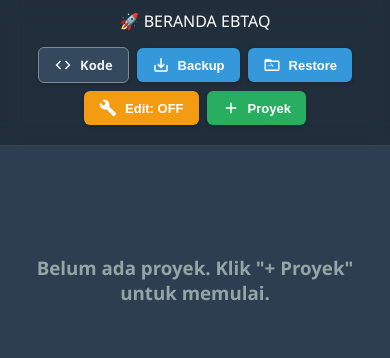
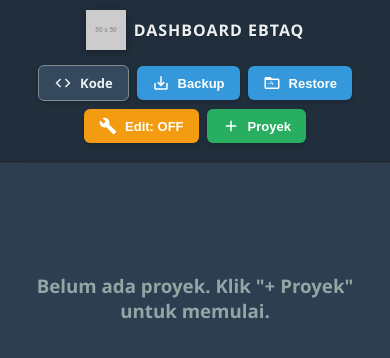
Before and after one commit to korcabqiroatidemak/dashboardebtaq, a plain HTML site: page index.html in a window 390 px wide. Drawn offline with Linux system fonts and the light colour scheme; placeholder pictures from the web are drawn by us.

Commit message:
Update Title.html

```diff
--- a/index.html
+++ b/index.html
@@ -29,30 +29,43 @@
             border-bottom: 1px solid rgba(255,255,255,0.1);
         }
 
-        .brand { display: flex; align-items: center; }
+        /* LOGO & BRAND STYLE */
+        .brand {
+            display: flex; align-items: center;
+        }
         .brand img {
-            height: 55px;
+            height: 50px;
             width: auto;
             filter: drop-shadow(0 2px 4px rgba(0,0,0,0.3));
             transition: transform 0.3s;
         }
         .brand img:hover { transform: scale(1.05); }
 
+        /* Style Teks Judul */
+        .brand span {
+            font-size: 20px;
+            font-weight: bold;
+            margin-left: 12px;
+            letter-spacing: 1px;
+            text-transform: uppercase;
+            color: #ecf0f1;
+            text-shadow: 0 1px 2px rgba(0,0,0,0.2);
+        }
+
         .controls { display: flex; gap: 8px; align-items: center; }
 
-        /* TOMBOL NAVIGASI UPDATE (Support SVG) */
         .controls button, .controls a.btn-link {
-            padding: 8px 15px; border: none; border-radius: 6px; /* Radius dikurangi biar lebih kotak modern */
+            padding: 8px 15px; border: none; border-radius: 6px;
             font-weight: 600; cursor: pointer;
             transition: 0.2s; font-size: 13px;
             text-decoration: none;
-            display: inline-flex; align-items: center; gap: 8px; /* Jarak ikon ke teks */
+            display: inline-flex; align-items: center; gap: 8px;
             color: white;
             box-shadow: 0 2px 5px rgba(0,0,0,0.2);
         }
 
         .controls button svg, .controls a svg {
-            width: 18px; height: 18px; fill: currentColor; /* SVG mengikuti warna teks */
+            width: 18px; height: 18px; fill: currentColor;
         }
 
         .controls button:hover { transform: translateY(-2px); }
@@ -94,12 +107,11 @@
             border-color: rgba(0,0,0,0.1);
         }
 
-        /* CSS KHUSUS AGAR SVG DI KARTU RAPI */
         .card-icon {
             font-size: 40px; margin-bottom: 10px; height: 50px; display: flex; align-items: center;
         }
         .card-icon svg {
-            width: 48px; height: 48px; fill: var(--text-main); /* Warna ikon mengikuti tema */
+            width: 48px; height: 48px; fill: var(--text-main);
         }
 
         .card-title { font-size: 18px; font-weight: bold; margin: 0 0 5px 0; }
@@ -157,6 +169,8 @@
 
         @media (max-width: 900px) {
             .navbar { flex-direction: column; gap: 15px; padding-bottom: 20px; }
+            .brand span { font-size: 16px; margin-left: 8px; } /* Kecilkan teks di HP */
+            .brand img { height: 40px; }
             .controls { flex-wrap: wrap; justify-content: center; }
             .container { grid-template-columns: 1fr; }
         }
@@ -166,7 +180,8 @@
 
     <div class="navbar">
         <div class="brand">
-            <img src="QIRAATI.png" alt="Logo EBTAQ" onerror="this.style.display='none'; this.parentNode.innerHTML='🚀 BERANDA EBTAQ'">
+            <img src="QIRAATI.png" alt="Logo" onerror="this.src='https://via.placeholder.com/50?text=LOGO'">
+            <span>DASHBOARD EBTAQ</span>
         </div>
         <div class="controls">
             <a href="https://github.com/korcabqiroatidemak/dashboardebtaq/blob/main/index.html" target="_blank" class="btn-link btn-source" title="Edit Source Code">
```
